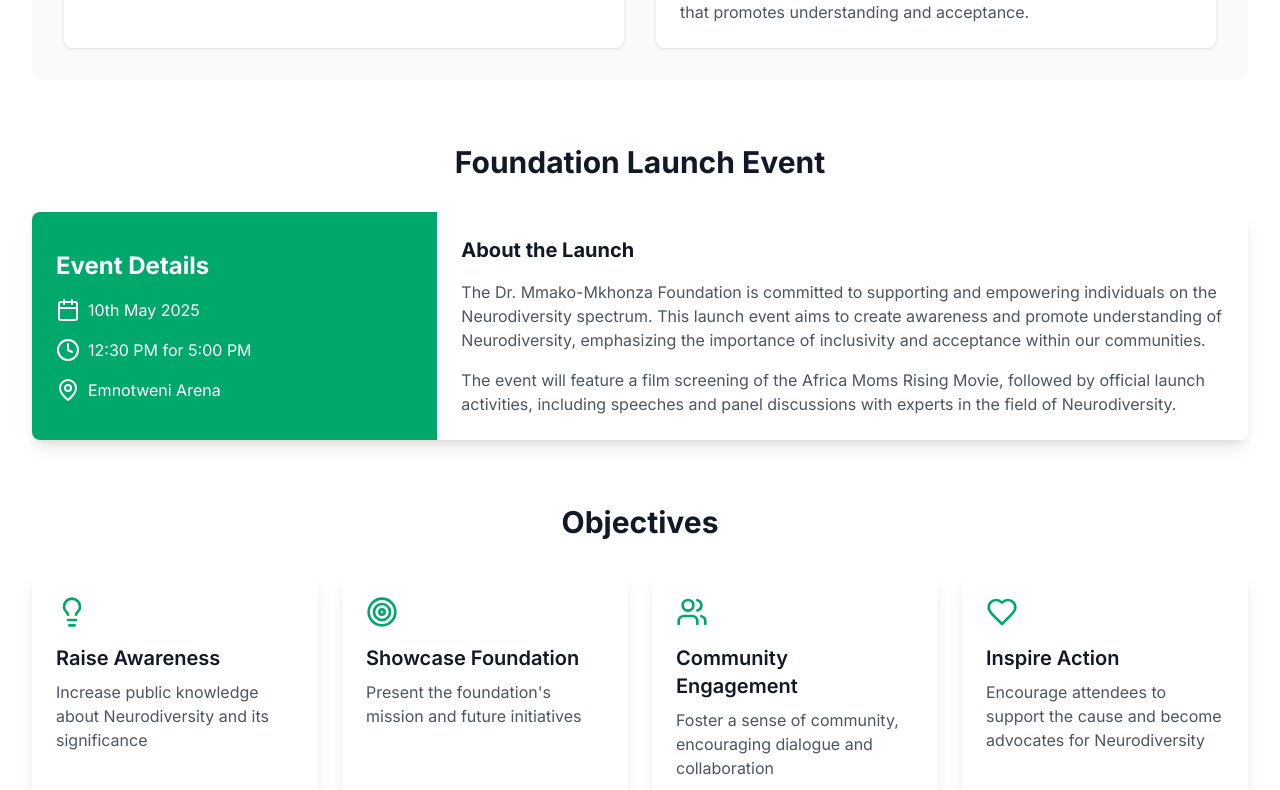
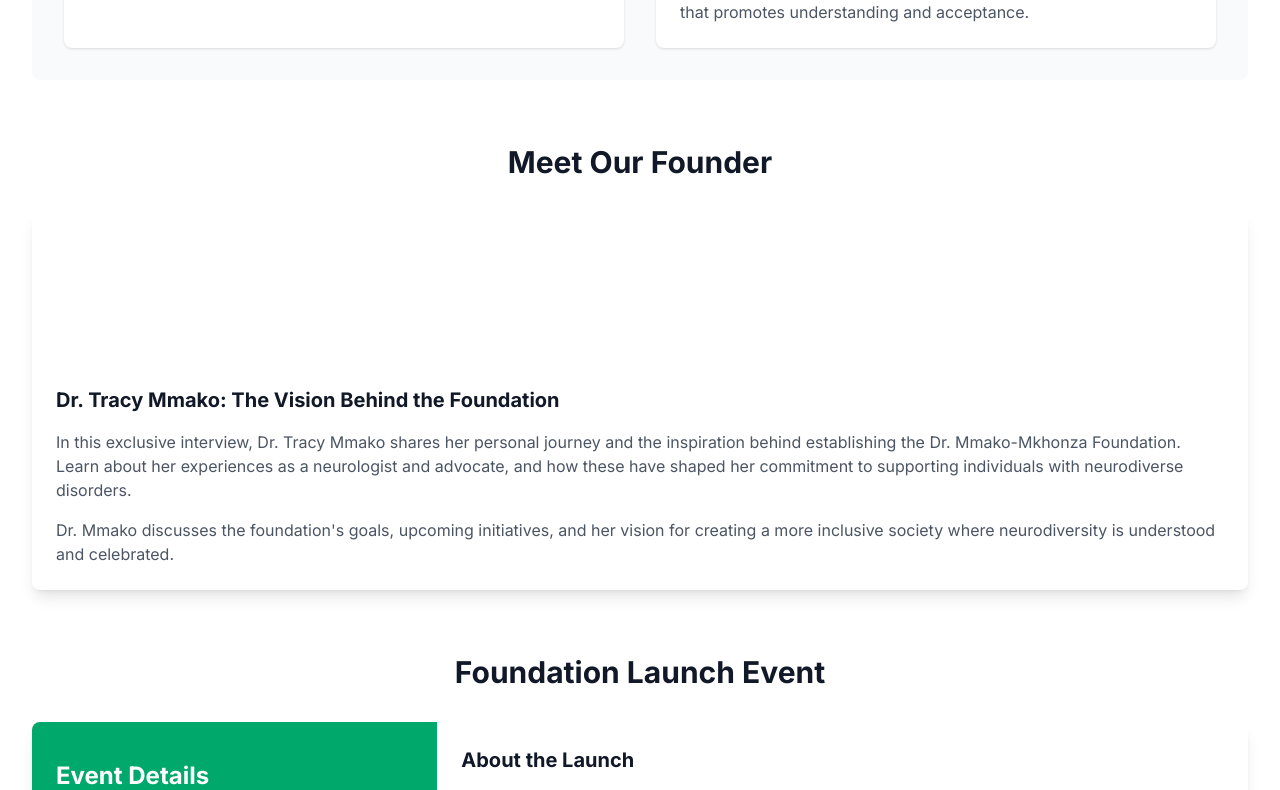
Before and after one commit to sthwalo/DrMmako, a React (Vite) app: page /foundation in a window 1280 px wide. Shown: the part 456-1246 px from the top of the page. Built offline with nearby package versions, Linux system fonts and the light colour scheme.

Commit message:
Add foundation interview video section to Foundation page

```diff
--- a/src/pages/Foundation.tsx
+++ b/src/pages/Foundation.tsx
@@ -29,6 +29,33 @@
               </h2>
               <p className="text-gray-600">
                 To provide support, resources, and advocacy for Neurodiverse individuals and their families, fostering an inclusive environment that promotes understanding and acceptance.
+              </p>
+            </div>
+          </div>
+        </div>
+
+        {/* Foundation Interview Video */}
+        <div className="mb-16">
+          <h2 className="text-3xl font-bold text-gray-900 text-center mb-8">Meet Our Founder</h2>
+          <div className="bg-white rounded-lg shadow-lg overflow-hidden">
+            <div className="aspect-w-16 aspect-h-9">
+              <iframe
+                className="w-full h-full"
+                src="/images/Foundation Interview.mp4"
+                title="Dr. Mmako-Mkhonza Foundation Interview"
+                frameBorder="0"
+                allow="accelerometer; autoplay; clipboard-write; encrypted-media; gyroscope; picture-in-picture"
+                allowFullScreen
+              ></iframe>
+            </div>
+            <div className="p-6">
+              <h3 className="text-xl font-bold mb-4">Dr. Tracy Mmako: The Vision Behind the Foundation</h3>
+              <p className="text-gray-600 mb-4">
+                In this exclusive interview, Dr. Tracy Mmako shares her personal journey and the inspiration behind establishing the Dr. Mmako-Mkhonza Foundation.
+                Learn about her experiences as a neurologist and advocate, and how these have shaped her commitment to supporting individuals with neurodiverse disorders.
+              </p>
+              <p className="text-gray-600">
+                Dr. Mmako discusses the foundation's goals, upcoming initiatives, and her vision for creating a more inclusive society where neurodiversity is understood and celebrated.
               </p>
             </div>
           </div>
```
